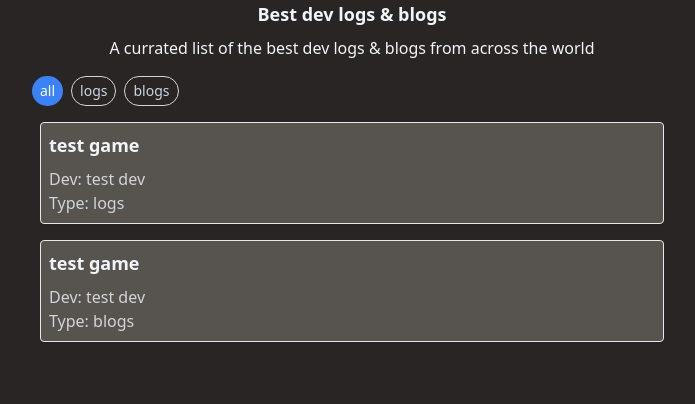
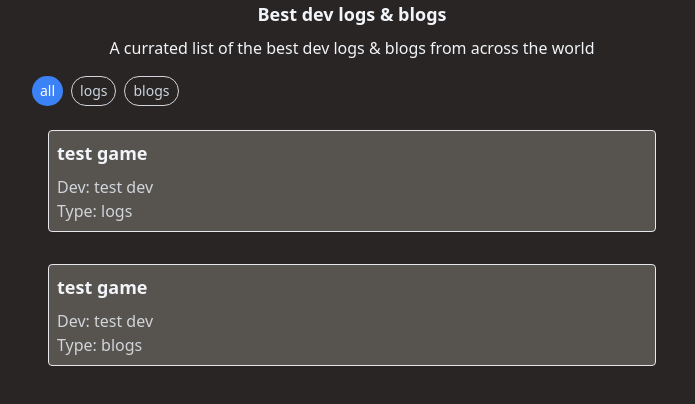
Before and after one commit to EledenGreen/awesome-dev-logs-blogs-podcast, a React (Vite) app in the folder awesome-devlog/: page / in a window 1280 px wide. Shown: the top 404 px of the page, without its empty margins (288-983 px from the left). Built offline with nearby package versions, Linux system fonts and the light colour scheme; data requests are answered from the project's data file.

Commit message:
updated clickable area to allign

```diff
--- a/awesome-devlog/src/components/devlog.jsx
+++ b/awesome-devlog/src/components/devlog.jsx
@@ -14,13 +14,14 @@ const Devlog = () => {
   return (
     <div className="p-4">
       {devlogs.map((devlog) => (
+        <div key={devlog.id} className="custom-devlog-width mx-auto mb-4">
           <a
             href={devlog.url}
-          key={devlog.id}
             target="_blank"
             rel="noopener noreferrer"
+            className="block mb-4 p-2"
           >
-          <ul className="custom-devlog-width mx-auto mb-4 p-2 border rounded shadow-sm bg-stone-600 transition duration-300 ease-in-out transform hover:bg-zinc-500 hover:translate-y-1">
+            <ul className="p-2 border rounded shadow-sm bg-stone-600 transition duration-300 ease-in-out transform hover:bg-zinc-500 hover:translate-y-1">
               <li className="font-semibold text-slate-100 text-lg mb-2">
                 {devlog.name}
               </li>
@@ -28,6 +29,7 @@ const Devlog = () => {
               <li className="text-gray-300">Type: {devlog.type}</li>
             </ul>
           </a>
+        </div>
       ))}
     </div>
   )
```
Lines whose indentation alone changed are shown as unchanged.
